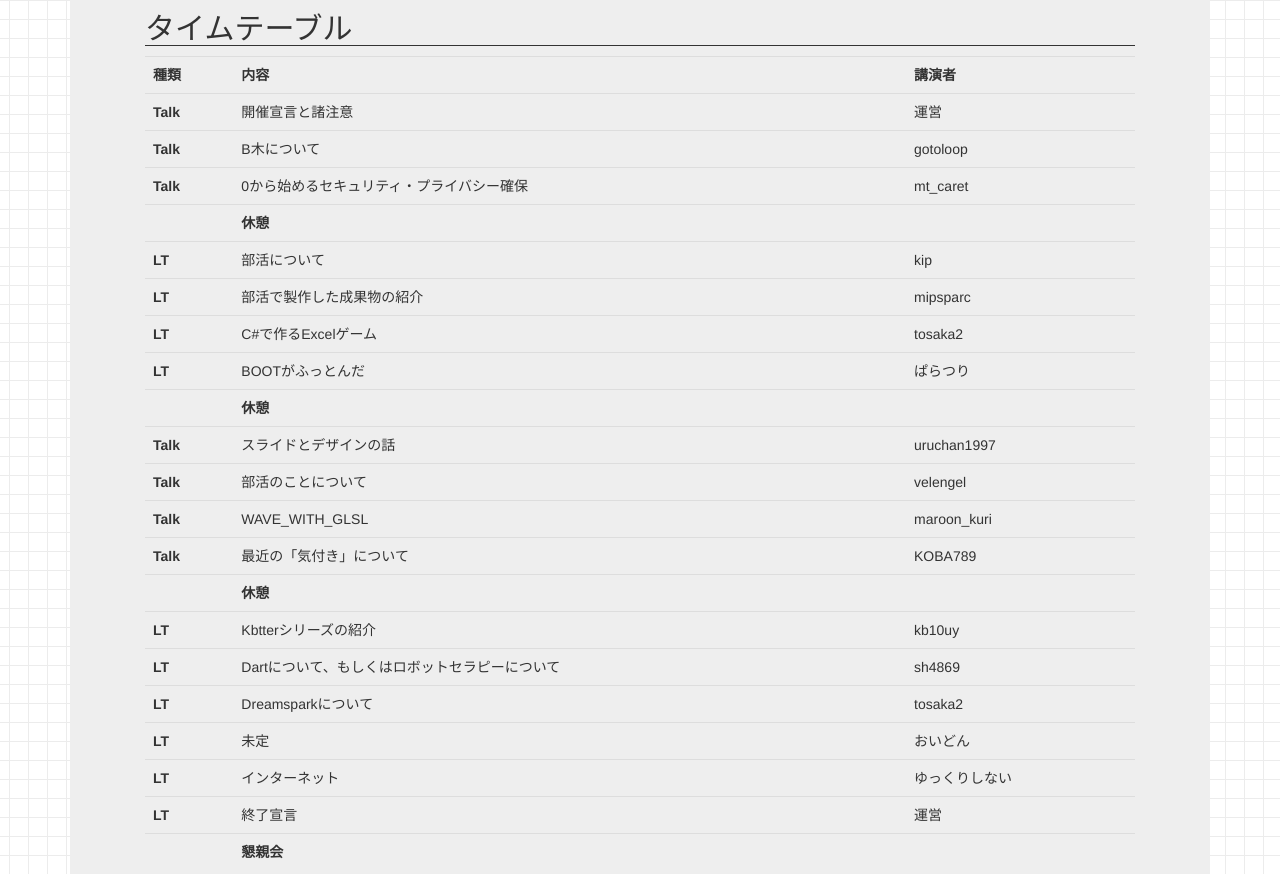
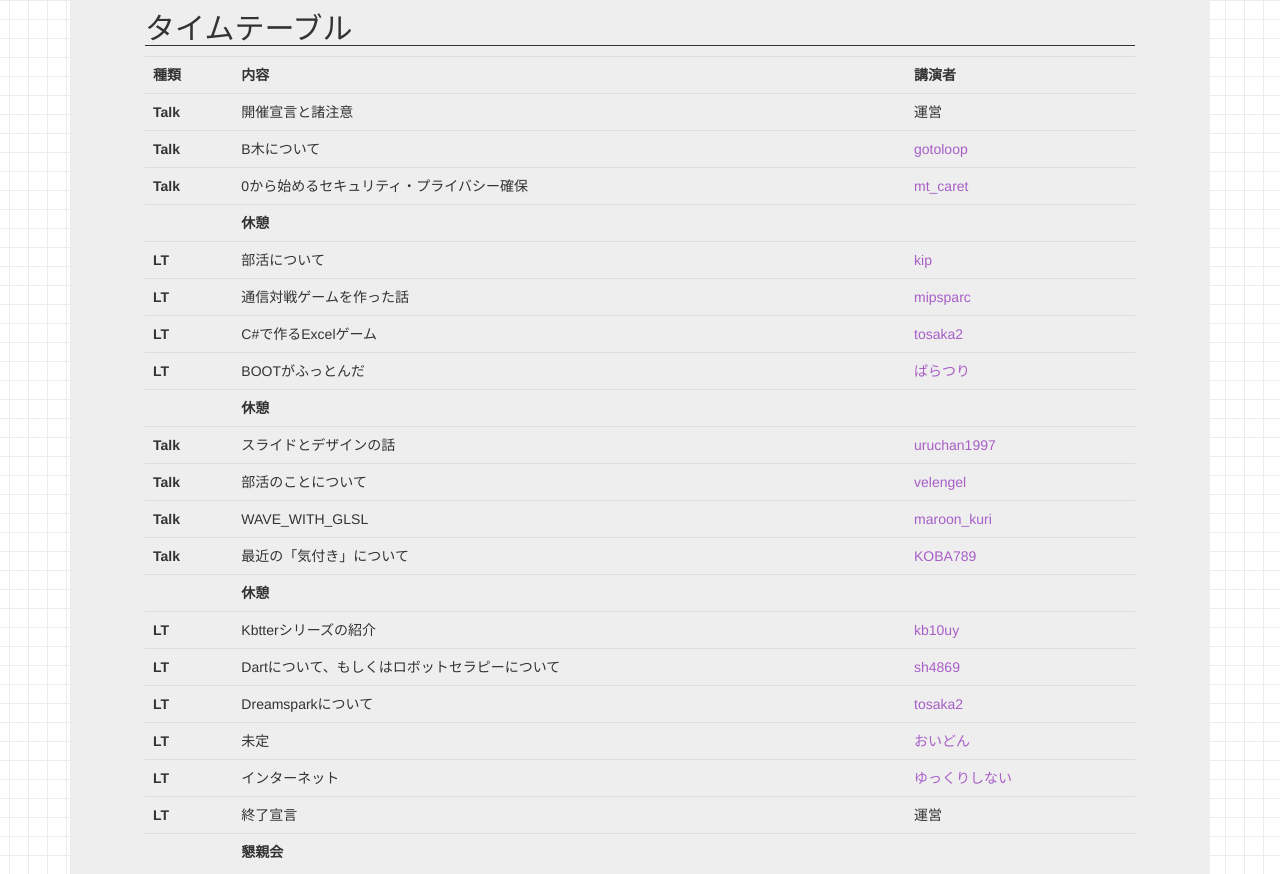
Before and after one commit to combclub/combclub.github.io, a plain HTML site: page combgig2.html in a window 1280 px wide. Shown: the part 2175-3049 px from the top of the page. Drawn offline with Linux system fonts and the light colour scheme.

Commit message:
add links to Twitter for speakers

```diff
--- a/combgig2.html
+++ b/combgig2.html
@@ -84,30 +84,30 @@
               <table class="table">
                 <tr><th>種類</th><th>内容</th><th>講演者</th></tr>
                 <tr><th>Talk</th><td>開催宣言と諸注意</td><td>運営</td></tr>
-                <tr><th>Talk</th><td>B木について</td><td>gotoloop</td></tr>
-                <tr><th>Talk</th><td>0から始めるセキュリティ・プライバシー確保</td><td>mt_caret</td></tr>
+                <tr><th>Talk</th><td>B木について</td><td><a target="_blank" href="https://twitter.com/gotoloop1">gotoloop</a></td></tr>
+                <tr><th>Talk</th><td>0から始めるセキュリティ・プライバシー確保</td><td><a target="_blank" href="https://twitter.com/mt_caret">mt_caret</a></td></tr>
 
                 <tr><td></td><th>休憩</th><td></td></tr>
 
-                <tr><th>LT</th><td>部活について</td><td>kip</td></tr>
-                <tr><th>LT</th><td>部活で製作した成果物の紹介</td><td>mipsparc</td></tr>
-                <tr><th>LT</th><td>C#で作るExcelゲーム</td><td>tosaka2</td></tr>
-                <tr><th>LT</th><td>BOOTがふっとんだ</td><td>ぱらつり</td></tr>
+                <tr><th>LT</th><td>部活について</td><td><a target="_blank" href="https://twitter.com/snbzct">kip</a></td></tr>
+                <tr><th>LT</th><td>通信対戦ゲームを作った話</td><td><a target="_blank" href="https://twitter.com/mipsparc">mipsparc</a></td></tr>
+                <tr><th>LT</th><td>C#で作るExcelゲーム</td><td><a target="_blank" href="https://twitter.com/nanTosaka2">tosaka2</a></td></tr>
+                <tr><th>LT</th><td>BOOTがふっとんだ</td><td><a target="_blank" href="https://twitter.com/paralleltree">ぱらつり</a></td></tr>
 
                 <tr><td></td><th>休憩</th><td></td></tr>
 
-                <tr><th>Talk</th><td>スライドとデザインの話</td><td>uruchan1997</td></tr>
-                <tr><th>Talk</th><td>部活のことについて</td><td>velengel</td></tr>
-                <tr><th>Talk</th><td>WAVE_WITH_GLSL</td><td>maroon_kuri</td></tr>
-                <tr><th>Talk</th><td>最近の「気付き」について</td><td>KOBA789</td></tr>
+                <tr><th>Talk</th><td>スライドとデザインの話</td><td><a target="_blank" href="https://twitter.com/uruchan1997">uruchan1997</a></td></tr>
+                <tr><th>Talk</th><td>部活のことについて</td><td><a target="_blank" href="https://twitter.com/dora_maruta">velengel</a></td></tr>
+                <tr><th>Talk</th><td>WAVE_WITH_GLSL</td><td><a target="_blank" href="https://twitter.com/maroon_kuri">maroon_kuri</a></td></tr>
+                <tr><th>Talk</th><td>最近の「気付き」について</td><td><a target="_blank" href="https://twitter.com/KOBA789">KOBA789</a></td></tr>
 
                 <tr><td></td><th>休憩</th><td></td></tr>
 
-                <tr><th>LT</th><td>Kbtterシリーズの紹介</td><td>kb10uy</td></tr>
-                <tr><th>LT</th><td>Dartについて、もしくはロボットセラピーについて</td><td>sh4869</td></tr>
-                <tr><th>LT</th><td>Dreamsparkについて</td><td>tosaka2</td></tr>
-                <tr><th>LT</th><td>未定</td><td>おいどん</td></tr>
-                <tr><th>LT</th><td>インターネット</td><td>ゆっくりしない</td></tr>
+                <tr><th>LT</th><td>Kbtterシリーズの紹介</td><td><a target="_blank" href="https://twitter.com/kb10uy">kb10uy</a></td></tr>
+                <tr><th>LT</th><td>Dartについて、もしくはロボットセラピーについて</td><td><a target="_blank" href="https://twitter.com/sh4869sh">sh4869</a></td></tr>
+                <tr><th>LT</th><td>Dreamsparkについて</td><td><a target="_blank" href="https://twitter.com/nanTosaka2">tosaka2</a></td></tr>
+                <tr><th>LT</th><td>未定</td><td><a target="_blank" href="https://twitter.com/ryoidong">おいどん</a></td></tr>
+                <tr><th>LT</th><td>インターネット</td><td><a target="_blank" href="https://twitter.com/yukkuri_sinai">ゆっくりしない</a></td></tr>
                 <tr><th>LT</th><td>終了宣言</td><td>運営</td></tr>
                 <tr><th></th><th>懇親会</th><td></td></tr>
               </table>
```
